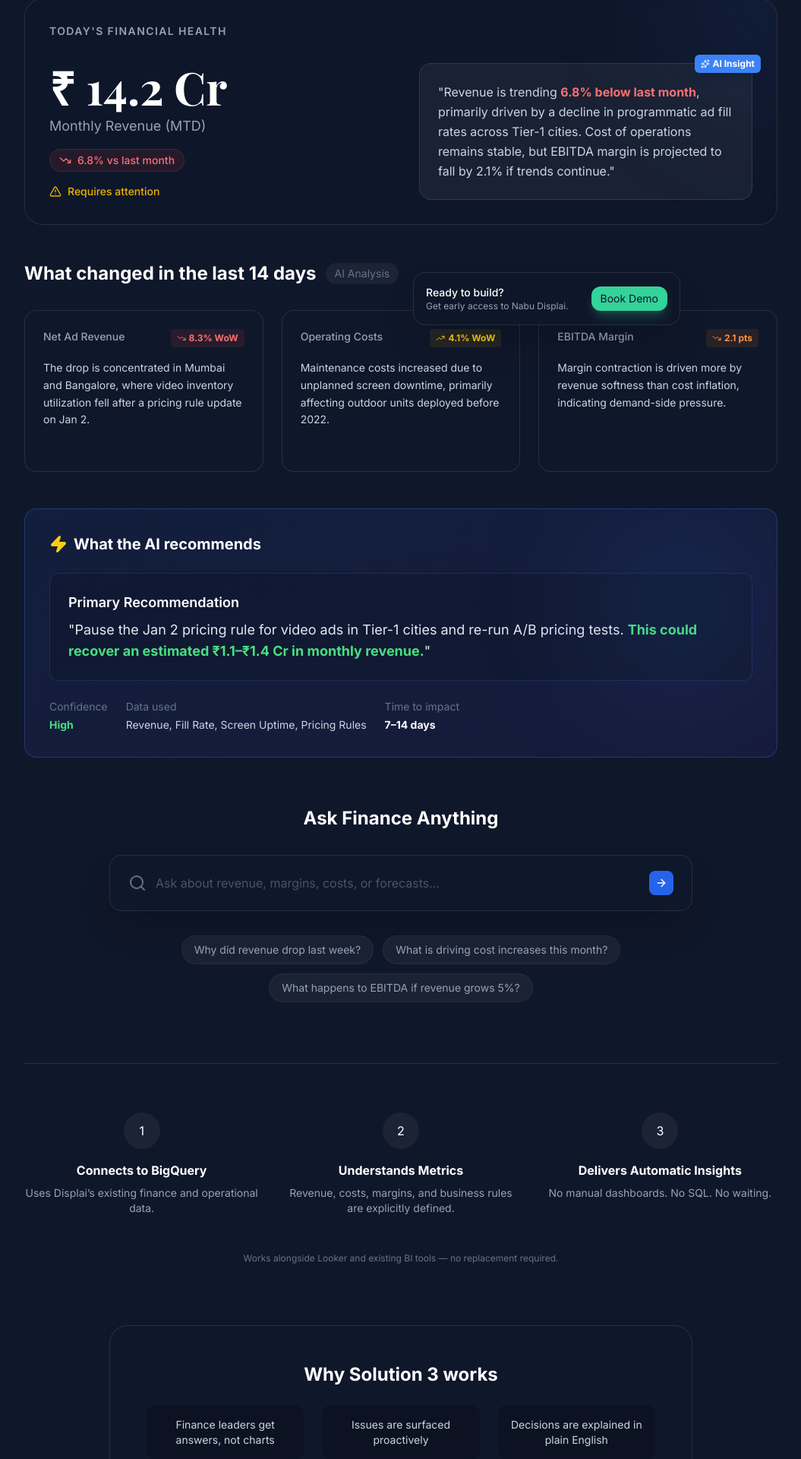
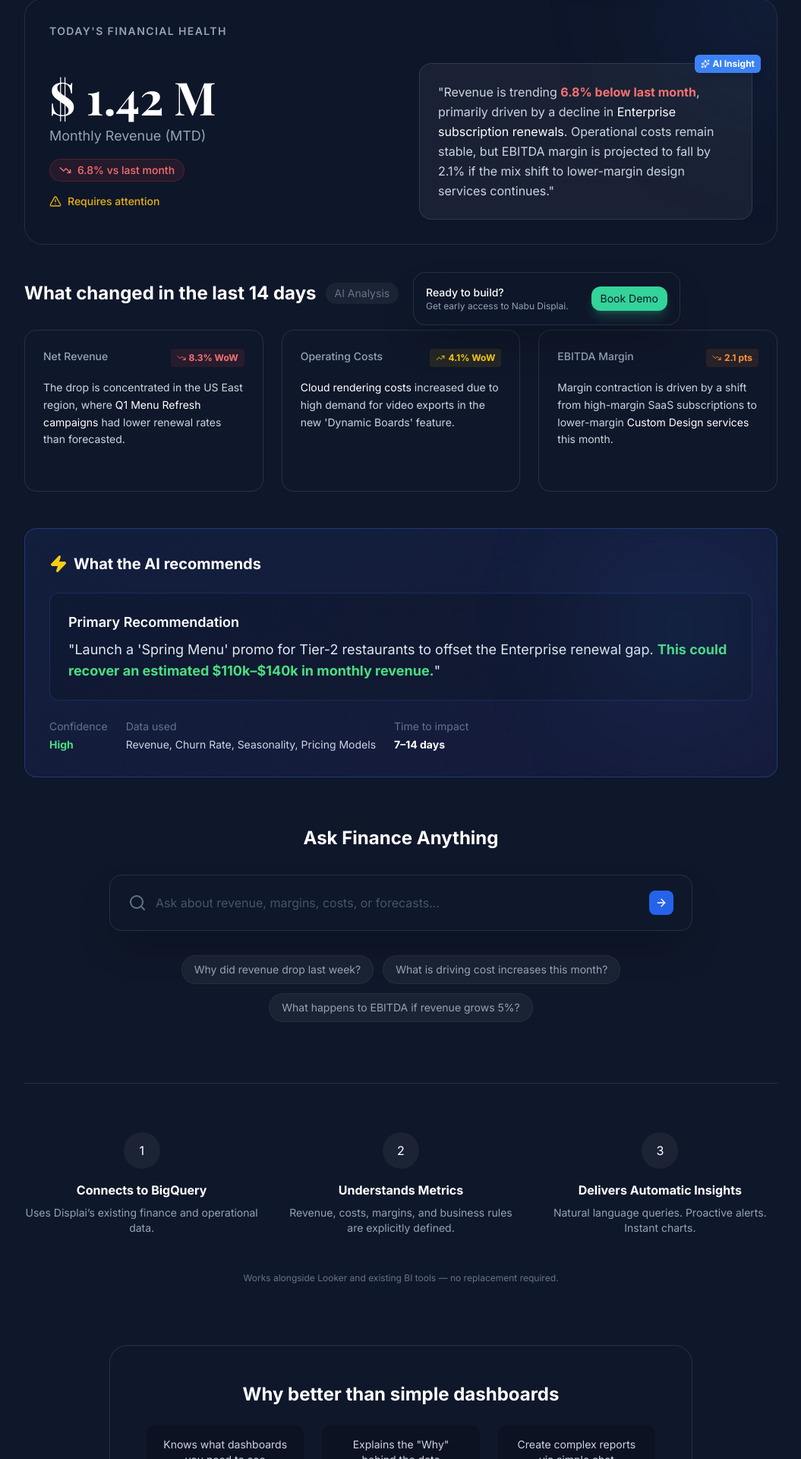
Before and after one commit to saketrule/nabu-brain-demo, a React (Vite) app: page /finance in a window 1280 px wide. Shown: the part 340-2260 px from the top of the page at 76% size, without its empty margins (112-1167 px from the left). Built offline with nearby package versions, Linux system fonts and the light colour scheme; a web font is replaced by a local one.

Commit message:
Update AI Finance solution with Displai business context

```diff
--- a/src/pages/FinanceIntelligence.tsx
+++ b/src/pages/FinanceIntelligence.tsx
@@ -22,19 +22,19 @@ export function FinanceIntelligence() {
         // Simulate AI thinking and responding
         setAnswer(null);
         setTimeout(() => {
-            if (q.includes('revenue')) {
+            if (q.toLowerCase().includes('revenue')) {
                 setAnswer({
-                    text: "Revenue dropped 6.8% primarily due to a 12% decline in programmatic ad fill rates in Tier-1 cities (Mumbai, Bangalore). Direct sales remained flat.",
-                    next: "Check 'Programmatic Fill Rate' trends"
+                    text: "Revenue dropped 6.8% primarily due to a 12% decline in Enterprise subscription renewals in the US East region. Direct sales for new licenses remained flat.",
+                    next: "Check 'Renewal Rate' trends"
                 });
-            } else if (q.includes('cost')) {
+            } else if (q.toLowerCase().includes('cost')) {
                 setAnswer({
-                    text: "Operating costs rose 4.1% driven by emergency screen maintenance in North Zone units. This is a one-time anomaly, not a structural increase.",
-                    next: "View maintenance logs"
+                    text: "Operating costs rose 4.1% driven by a spike in cloud rendering usage for high-res video exports. This correlates with the recent feature launch.",
+                    next: "View cloud usage logs"
                 });
             } else {
                 setAnswer({
-                    text: "EBITDA margin will likely compress to 18.2% if revenue trends persist. However, recovering ad fill rates could restore margins to ~21% by next month.",
+                    text: "EBITDA margin will likely compress to 18.2% if trends persist. However, the projected uptake of the 'Spring Menu' promo could restore margins to ~21% by next month.",
                     next: "Run profitability scenario"
                 });
             }
@@ -61,9 +61,9 @@ export function FinanceIntelligence() {
                 <div className="flex items-center justify-center gap-4 text-xs text-slate-500 font-mono">
                     <span className="flex items-center gap-1"><Database size={12} /> Powered by BigQuery</span>
                     <span>•</span>
-                    <span>No SQL</span>
+                    <span>Natural Language Queries</span>
                     <span>•</span>
-                    <span>No dashboards to maintain</span>
+                    <span>Automated Insights + Custom Dashboards</span>
                 </div>
             </motion.div>
 
@@ -80,7 +80,7 @@ export function FinanceIntelligence() {
 
                 <div className="grid md:grid-cols-2 gap-12 items-center">
                     <div>
-                        <div className="text-6xl font-bold font-serif mb-2 text-white">₹ 14.2 Cr</div>
+                        <div className="text-6xl font-bold font-serif mb-2 text-white">$ 1.42 M</div>
                         <div className="text-lg text-slate-400 mb-4">Monthly Revenue (MTD)</div>
                         <div className="inline-flex items-center gap-2 px-3 py-1 bg-red-500/10 text-red-400 rounded-full text-sm font-medium border border-red-500/20">
                             <TrendingDown size={16} /> 6.8% vs last month
@@ -95,7 +95,7 @@ export function FinanceIntelligence() {
                             <Sparkles size={12} /> AI Insight
                         </div>
                         <p className="text-slate-300 leading-relaxed">
-                            "Revenue is trending <span className="text-red-400 font-bold">6.8% below last month</span>, primarily driven by a decline in programmatic ad fill rates across Tier-1 cities. Cost of operations remains stable, but EBITDA margin is projected to fall by 2.1% if trends continue."
+                            "Revenue is trending <span className="text-red-400 font-bold">6.8% below last month</span>, primarily driven by a decline in <span className="text-white">Enterprise subscription renewals</span>. Operational costs remain stable, but EBITDA margin is projected to fall by 2.1% if the mix shift to lower-margin design services continues."
                         </p>
                     </div>
                 </div>
@@ -118,13 +118,13 @@ export function FinanceIntelligence() {
                         className="bg-slate-900 border border-white/10 p-6 rounded-2xl hover:border-red-500/30 transition-colors group"
                     >
                         <div className="flex justify-between items-start mb-4">
-                            <div className="text-slate-400 text-sm font-medium">Net Ad Revenue</div>
+                            <div className="text-slate-400 text-sm font-medium">Net Revenue</div>
                             <div className="text-red-400 bg-red-500/10 px-2 py-1 rounded text-xs font-bold flex items-center gap-1">
                                 <TrendingDown size={12} /> 8.3% WoW
                             </div>
                         </div>
                         <p className="text-sm text-slate-300 leading-relaxed mb-4">
-                            The drop is concentrated in Mumbai and Bangalore, where video inventory utilization fell after a pricing rule update on Jan 2.
+                            The drop is concentrated in the US East region, where <span className="text-white">Q1 Menu Refresh campaigns</span> had lower renewal rates than forecasted.
                         </p>
                         <a href="#" className="text-xs text-blue-400 hover:text-blue-300 flex items-center gap-1 opacity-0 group-hover:opacity-100 transition-opacity">
                             See supporting data <ArrowRight size={10} />
@@ -146,7 +146,7 @@ export function FinanceIntelligence() {
                             </div>
                         </div>
                         <p className="text-sm text-slate-300 leading-relaxed">
-                            Maintenance costs increased due to unplanned screen downtime, primarily affecting outdoor units deployed before 2022.
+                            <span className="text-white">Cloud rendering costs</span> increased due to high demand for video exports in the new 'Dynamic Boards' feature.
                         </p>
                     </motion.div>
 
@@ -165,7 +165,7 @@ export function FinanceIntelligence() {
                             </div>
                         </div>
                         <p className="text-sm text-slate-300 leading-relaxed">
-                            Margin contraction is driven more by revenue softness than cost inflation, indicating demand-side pressure.
+                            Margin contraction is driven by a shift from high-margin SaaS subscriptions to lower-margin <span className="text-white">Custom Design services</span> this month.
                         </p>
                     </motion.div>
                 </div>
@@ -187,7 +187,7 @@ export function FinanceIntelligence() {
                 <div className="bg-slate-900/50 border border-blue-500/20 rounded-xl p-6 mb-6">
                     <h3 className="text-lg font-semibold text-white mb-2">Primary Recommendation</h3>
                     <p className="text-lg text-slate-200">
-                        "Pause the Jan 2 pricing rule for video ads in Tier-1 cities and re-run A/B pricing tests. <span className="text-green-400 font-bold">This could recover an estimated ₹1.1–₹1.4 Cr in monthly revenue.</span>"
+                        "Launch a 'Spring Menu' promo for Tier-2 restaurants to offset the Enterprise renewal gap. <span className="text-green-400 font-bold">This could recover an estimated $110k–$140k in monthly revenue.</span>"
                     </p>
                 </div>
 
@@ -198,7 +198,7 @@ export function FinanceIntelligence() {
                     </div>
                     <div>
                         <div className="text-slate-500 mb-1">Data used</div>
-                        <div className="text-slate-300">Revenue, Fill Rate, Screen Uptime, Pricing Rules</div>
+                        <div className="text-slate-300">Revenue, Churn Rate, Seasonality, Pricing Models</div>
                     </div>
                     <div>
                         <div className="text-slate-500 mb-1">Time to impact</div>
@@ -293,7 +293,7 @@ export function FinanceIntelligence() {
                 <div>
                     <div className="w-12 h-12 bg-white/5 rounded-full flex items-center justify-center mx-auto mb-4 text-white">3</div>
                     <h3 className="font-bold mb-2">Delivers Automatic Insights</h3>
-                    <p className="text-sm text-slate-400">No manual dashboards. No SQL. No waiting.</p>
+                    <p className="text-sm text-slate-400">Natural language queries. Proactive alerts. Instant charts.</p>
                 </div>
                 <div className="col-span-full mt-4 text-xs text-slate-500">
                     Works alongside Looker and existing BI tools — no replacement required.
@@ -302,11 +302,11 @@ export function FinanceIntelligence() {
 
             {/* 7. Bottom CTA */}
             <div className="bg-slate-900 border border-white/10 rounded-3xl p-12 text-center max-w-3xl mx-auto">
-                <h2 className="text-2xl font-bold mb-6">Why Solution 3 works</h2>
+                <h2 className="text-2xl font-bold mb-6">Why better than simple dashboards</h2>
                 <div className="grid md:grid-cols-3 gap-6 mb-8 text-sm text-slate-300">
-                    <div className="bg-black/20 p-4 rounded-xl">Finance leaders get answers, not charts</div>
-                    <div className="bg-black/20 p-4 rounded-xl">Issues are surfaced proactively</div>
-                    <div className="bg-black/20 p-4 rounded-xl">Decisions are explained in plain English</div>
+                    <div className="bg-black/20 p-4 rounded-xl">Knows what dashboards you need to see</div>
+                    <div className="bg-black/20 p-4 rounded-xl">Explains the "Why" behind the data</div>
+                    <div className="bg-black/20 p-4 rounded-xl">Create complex reports via simple chat</div>
                 </div>
                 <button className="bg-blue-600 hover:bg-blue-500 text-white px-8 py-3 rounded-xl font-medium transition-colors">
                     Simulate with Displai data
```
